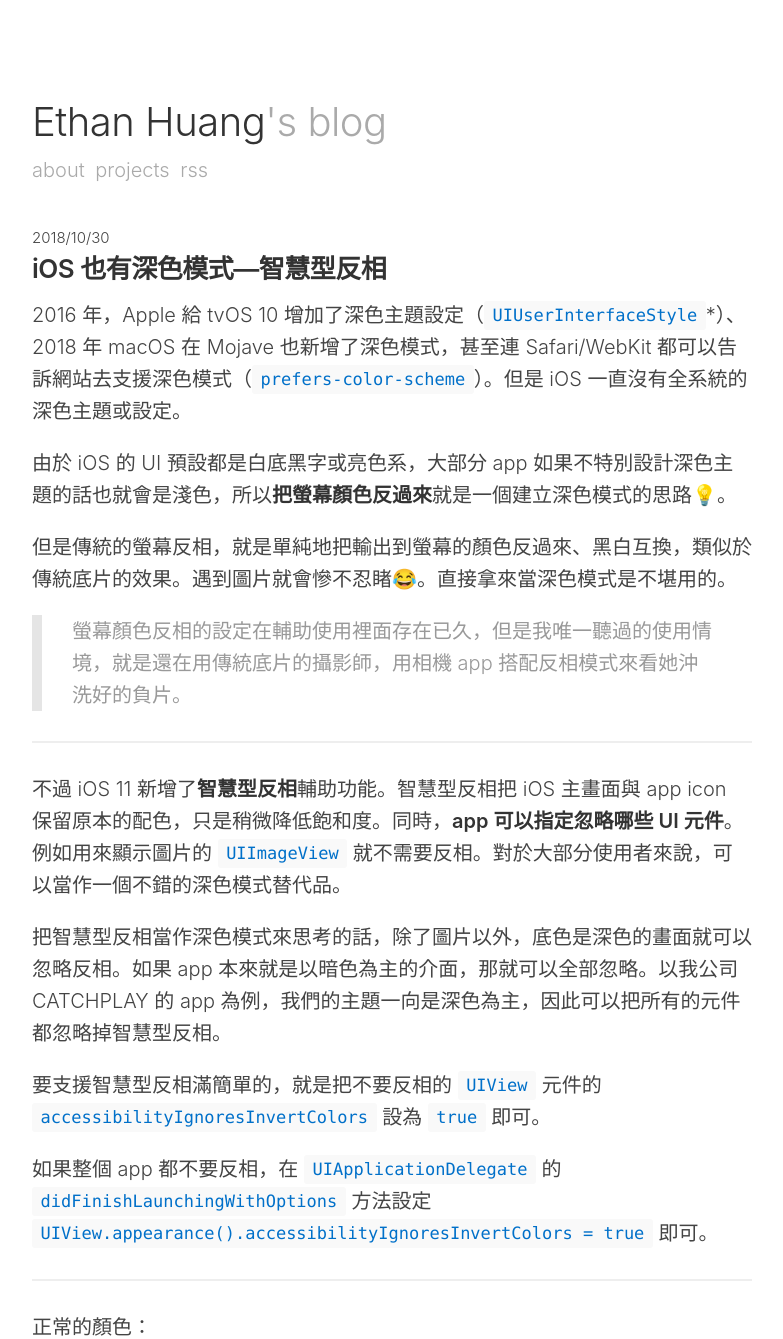
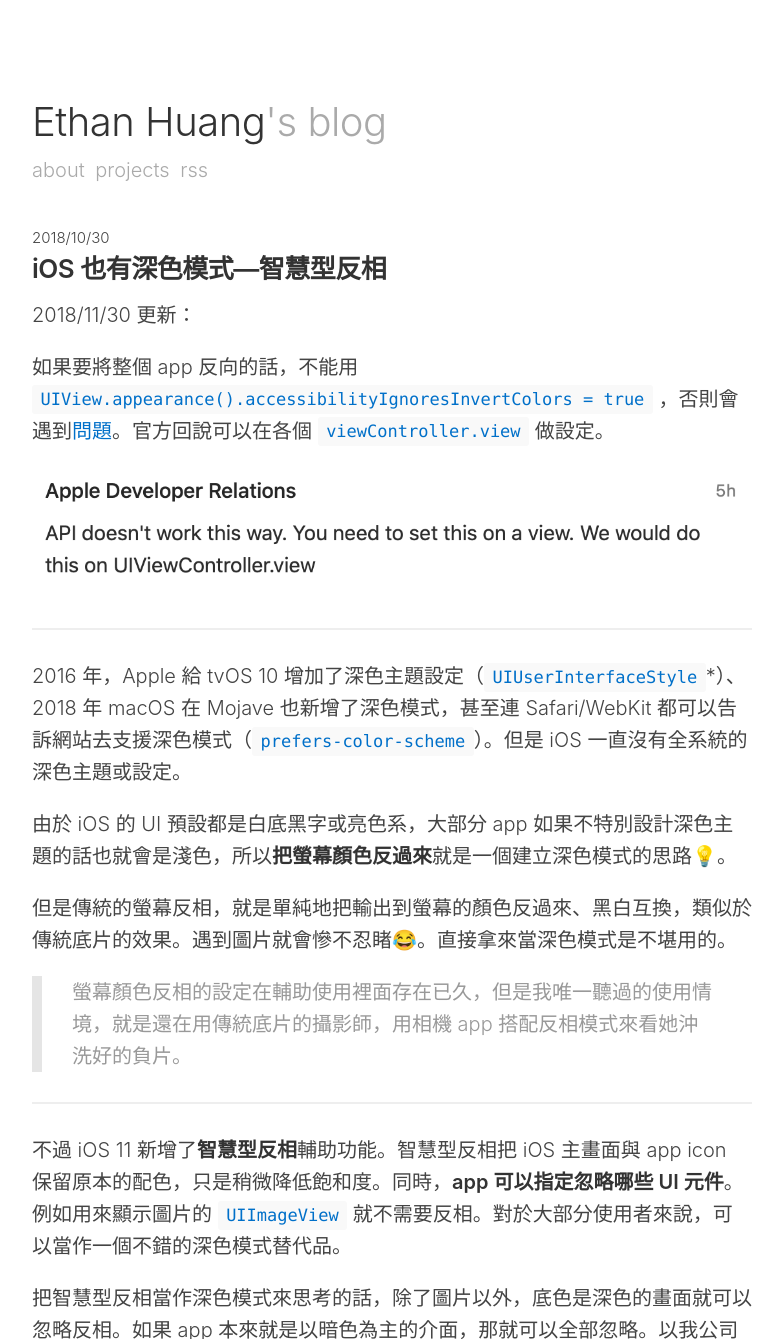
Before and after one commit to ethanhuang13/13h.tw, a Jekyll site: the page built from _posts/2018-10-30-smart-invert.md, in a window 1280 px wide and 1400 px high, cut to the strip 0-1339 px from the top of the window. Shown: the whole strip, without its empty margins (248-1031 px from the left). Built offline with Jekyll 4.4.1, drawn with Linux system fonts in a browser that asks for light colours; some of the changed text lies outside the part shown.

Commit message:
更新「iOS 也有深色模式—智慧型反相」

```diff
--- a/_posts/2018-10-30-smart-invert.md
+++ b/_posts/2018-10-30-smart-invert.md
@@ -1,6 +1,13 @@
 ---
 layout: post
 title: iOS 也有深色模式—智慧型反相
+---
+2018/11/30 更新：
+
+如果要將整個 app 反向的話，不能用 `UIView.appearance().accessibilityIgnoresInvertColors = true` ，否則會遇到[問題](http://www.openradar.me/radar?id=4963036246835200)。官方回說可以在各個 `viewController.view` 做設定。
+
+[![Don't do this in rdar://45663655](/assets/img/2018-10-30-smart-invert-radar-reply.png)](rdar://45663655)
+
 ---
 2016 年，Apple 給 tvOS 10 增加了深色主題設定（[`UIUserInterfaceStyle`](https://developer.apple.com/documentation/uikit/uiuserinterfacestyle)*）、2018 年 macOS 在 Mojave 也新增了深色模式，甚至連 Safari/WebKit 都可以告訴網站去支援深色模式（[`prefers-color-scheme`](https://webkit.org/blog/8475/release-notes-for-safari-technology-preview-68/)）。但是 iOS 一直沒有全系統的深色主題或設定。
 
@@ -17,7 +24,7 @@ title: iOS 也有深色模式—智慧型反相
 
 要支援智慧型反相滿簡單的，就是把不要反相的 `UIView` 元件的 [`accessibilityIgnoresInvertColors`](https://developer.apple.com/documentation/uikit/uiview/2865843-accessibilityignoresinvertcolors) 設為 `true` 即可。
 
-如果整個 app 都不要反相，在 `UIApplicationDelegate` 的 `didFinishLaunchingWithOptions` 方法設定 `UIView.appearance().accessibilityIgnoresInvertColors = true` 即可。
+2018/11/30 更新：請不要這麼做🚫 ~~如果整個 app 都不要反相，在 `UIApplicationDelegate` 的 `didFinishLaunchingWithOptions` 方法設定 `UIView.appearance().accessibilityIgnoresInvertColors = true` 即可。~~
 
 ---
 正常的顏色：
```
Also changed, not shown: assets/img/2018-10-30-smart-invert-radar-reply.png (added).
